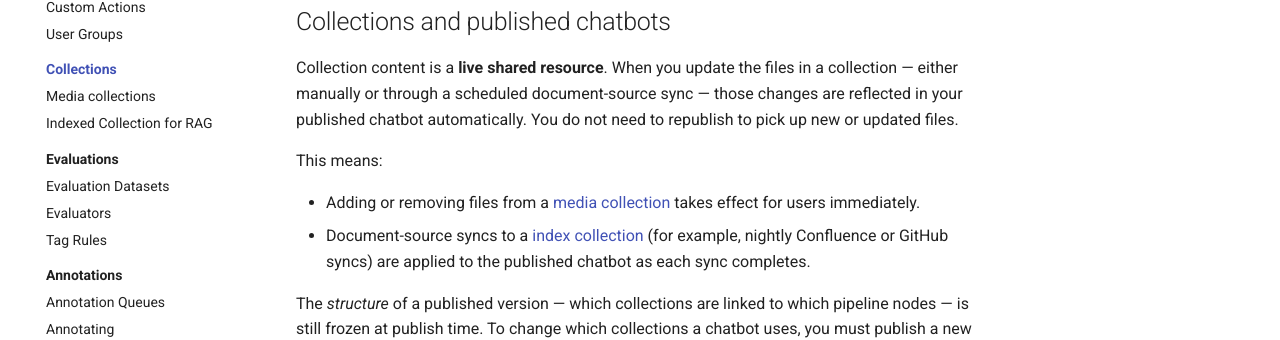
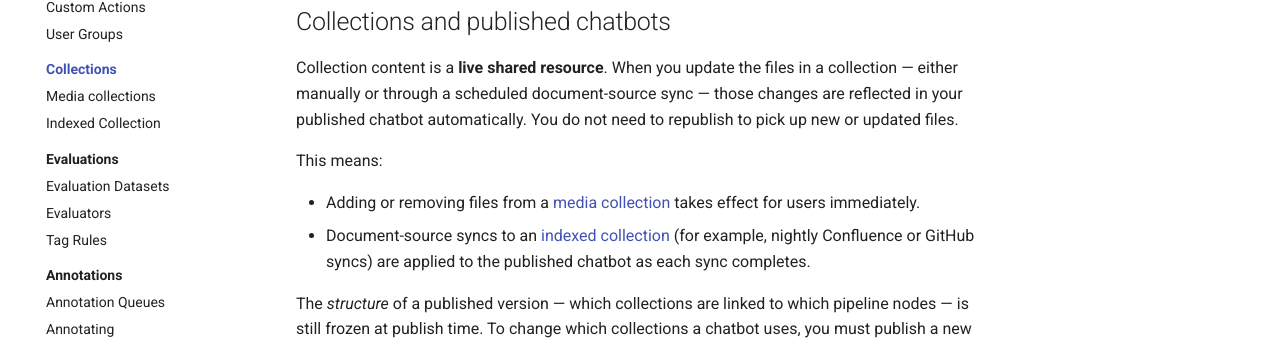
Before and after one commit to dimagi/open-chat-studio-docs, an MkDocs documentation site: the page built from docs/concepts/collections/index.md, in a window 1280 px wide and 1237 px high. Shown: the part 647-987 px from the top of the window. Built offline with MkDocs 1.6.1 and Material for MkDocs 9.7.7, drawn with Linux system fonts in a browser that asks for light colours; a script that is not in the unit is left out; comment, search, counter and statistics services are not loaded.

Commit message:
small review fixes

```diff
--- a/docs/concepts/collections/index.md
+++ b/docs/concepts/collections/index.md
@@ -21,7 +21,7 @@ Collection content is a **live shared resource**. When you update the files in a
 This means:
 
 - Adding or removing files from a [media collection](./media.md) takes effect for users immediately.
-- Document-source syncs to a [index collection](./indexed.md) (for example, nightly Confluence or GitHub syncs) are applied to the published chatbot as each sync completes.
+- Document-source syncs to an [indexed collection](./indexed.md) (for example, nightly Confluence or GitHub syncs) are applied to the published chatbot as each sync completes.
 
 The *structure* of a published version — which collections are linked to which pipeline nodes — is still frozen at publish time. To change which collections a chatbot uses, you must publish a new version.
 
--- a/mkdocs.yml
+++ b/mkdocs.yml
@@ -165,7 +165,7 @@ nav:
     - Collections:
       - concepts/collections/index.md
       - concepts/collections/media.md
-      - Indexed Collection for RAG: concepts/collections/indexed.md
+      - Indexed Collection: concepts/collections/indexed.md
     - Evaluations:
       - concepts/evaluations/index.md
       - concepts/evaluations/dataset.md
```
Also changed, not shown: docs/concepts/collections/indexed.md (+1 -1 lines), docs/concepts/collections/media.md (+1 -1 lines).
